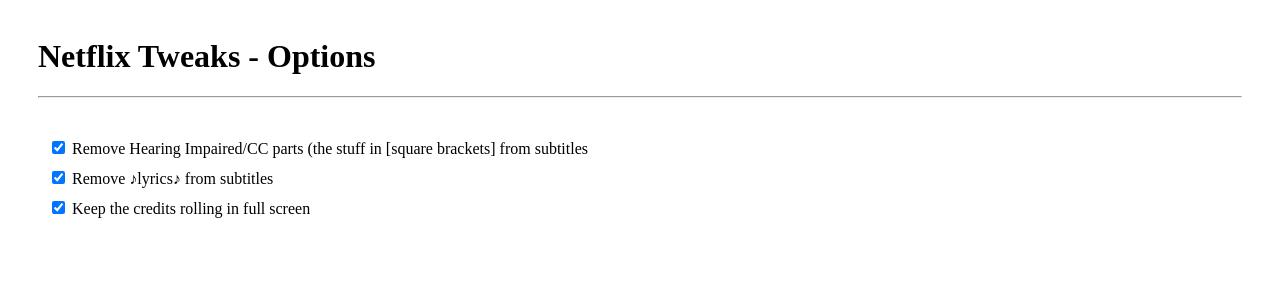
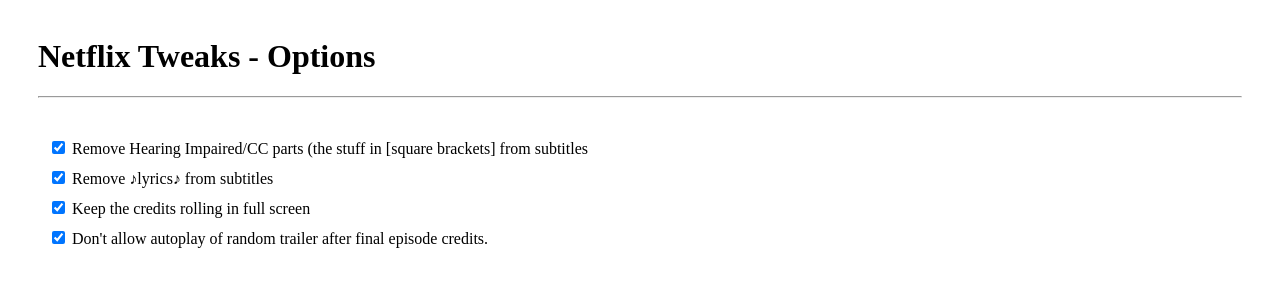
Before and after one commit to BernieCr/netflix-tweaks, a browser extension: page options.html in a window 1280 px wide. Drawn offline with Linux system fonts and the light colour scheme.

Commit message:
Add setting to html for avoidPostCreditsTrailer

```diff
--- a/options.html
+++ b/options.html
@@ -36,6 +36,10 @@
         <input type="checkbox" id="postplayFullscreen" />
         <label for="postplayFullscreen">Keep the credits rolling in full screen</label>
     </div>
+    <div>
+        <input type="checkbox" id="avoidPostCreditsTrailer" />
+        <label for="avoidPostCreditsTrailer">Don't allow autoplay of random trailer after final episode credits.</label>
+    </div>
 </div>
 </body>
 </html>
```
